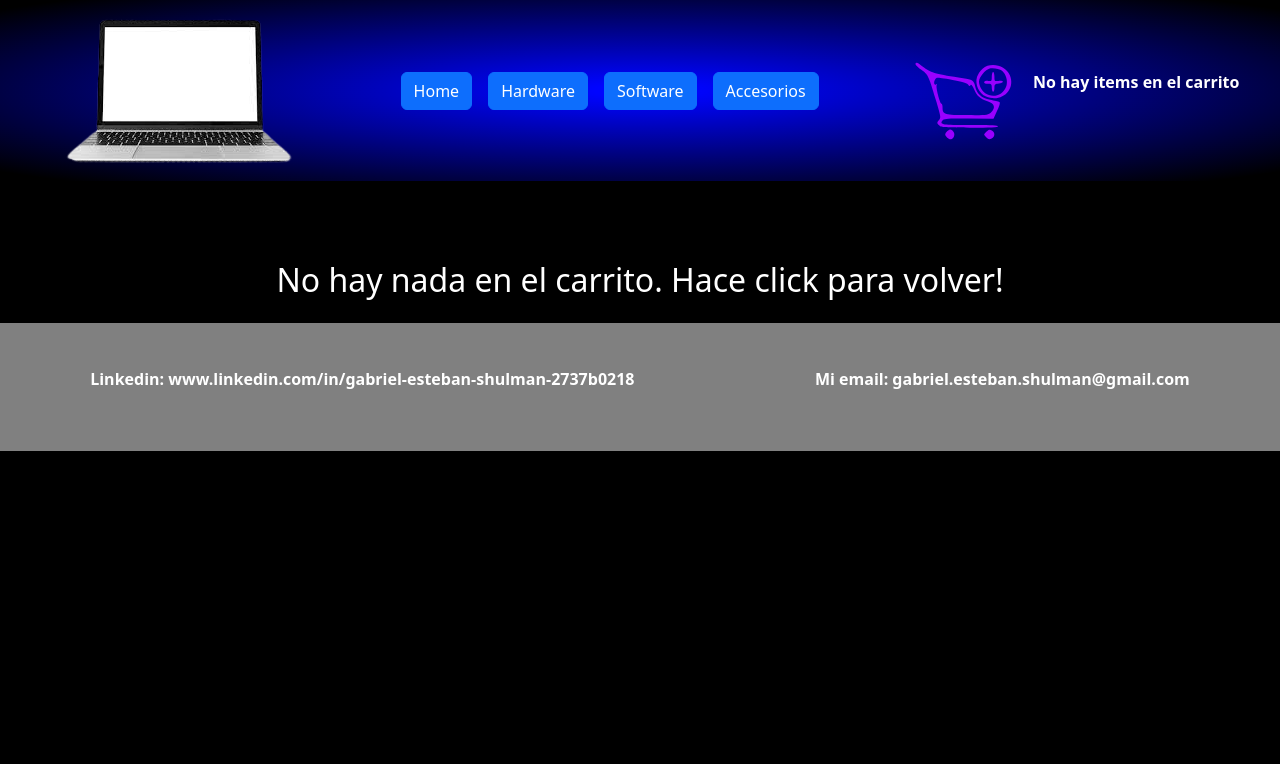
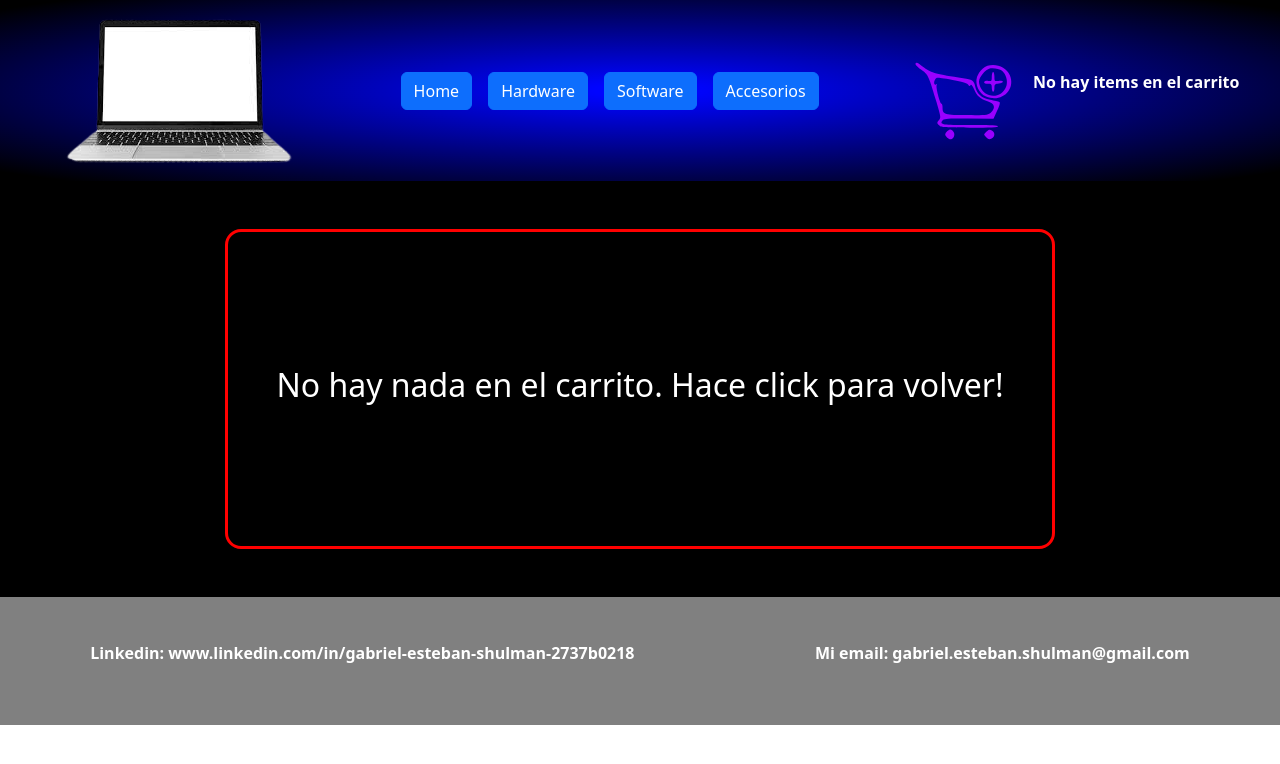
Before and after one commit to gabriel-shulman-1/GabrielShulmanReact-preEntrega, a React (Create React App) app: page /cart in a window 1280 px wide. Shown: the top 764 px of the page. Built offline with nearby package versions, Linux system fonts and the light colour scheme.

Commit message:
correccion en contador

```diff
--- a/src/App.css
+++ b/src/App.css
@@ -5,7 +5,7 @@
 
 #root {
   background-color: black;
-  height: 120vw;
+  height: (60vw-120vw);
 }
 
 main {
@@ -106,7 +106,7 @@ header {
   display: flex;
   padding: 1rem;
   border-style: solid;
-  width: 30%;
+  width: 40%;
   flex-direction: column;
   align-items: center;
   border-radius: 1rem;
@@ -226,7 +226,6 @@ span {
 }
 
 #noHay {
-  margin-top: 4rem;
   color: white;
   text-decoration: none;
   text-align: center;
@@ -298,6 +297,20 @@ table {
   font-weight: bolder;
 }
 
+.noHayNada{
+  height: 20rem;
+  display: flex;
+  flex-direction: column;
+  align-items: center;
+  border-style: solid;
+  border-radius: 1rem;
+  padding: 3rem;
+  border-color: rgb(255, 0, 0);
+  margin: 2rem;
+  width: max-content;
+  justify-content: center;
+}
+
 @keyframes App-logo-spin {
   from {
     transform: rotate(0deg);
--- a/src/components/Cart.jsx
+++ b/src/components/Cart.jsx
@@ -48,7 +48,9 @@ export function Cart() {
     return (
         <div className="containerResumen"> {itemsEnCarrito === 0 ?
             <Link to={"/"}>
-                <h2 id="noHay">No hay nada en el carrito. Hace click para volver!</h2>
+                <div className="noHayNada">
+                    <h2 id="noHay">No hay nada en el carrito. Hace click para volver!</h2>
+                </div>
             </Link>
             :
             <>
--- a/src/components/CartWidget.jsx
+++ b/src/components/CartWidget.jsx
@@ -8,15 +8,16 @@ export function CartWidget() {
     const [itemsInCart, SetItemsInCart] = useState()
     const { itemsEnCarrito } = useContext(CartContext)
     useEffect(() => {
-        SetItemsInCart(
-            itemsEnCarrito == 0 ? "No hay items en el carrito" : "hay " + itemsEnCarrito + " item/s en el carrito"
-        )
-    }
-    )
+        if(itemsEnCarrito === 0) {SetItemsInCart("No hay items en el carrito")}
+        else {
+            itemsEnCarrito === 1 ? SetItemsInCart("hay " + itemsEnCarrito + " item en el carrito")
+            :SetItemsInCart("hay " + itemsEnCarrito + " items en el carrito")
+            }
+        },[itemsEnCarrito])
     return (
         <Link to="/cart">
             <div className="inCart">
-                <img src={carrito}></img>
+                <img src={carrito} alt=""></img>
                 <p>{itemsInCart}</p>
             </div>
         </Link>
--- a/src/components/NavBar.jsx
+++ b/src/components/NavBar.jsx
@@ -5,7 +5,7 @@ import 'bootstrap/dist/css/bootstrap.min.css';
 export const NavBar = () => {
     return (
         <header>
-            <img src={pc}></img>
+            <img src={pc} alt=""></img>
             <nav className="navBar">
                 <Link className="btn btn-primary" to="/">Home</Link>
                 <Link className="btn btn-primary" to="/category/hardware">Hardware</Link>
```
